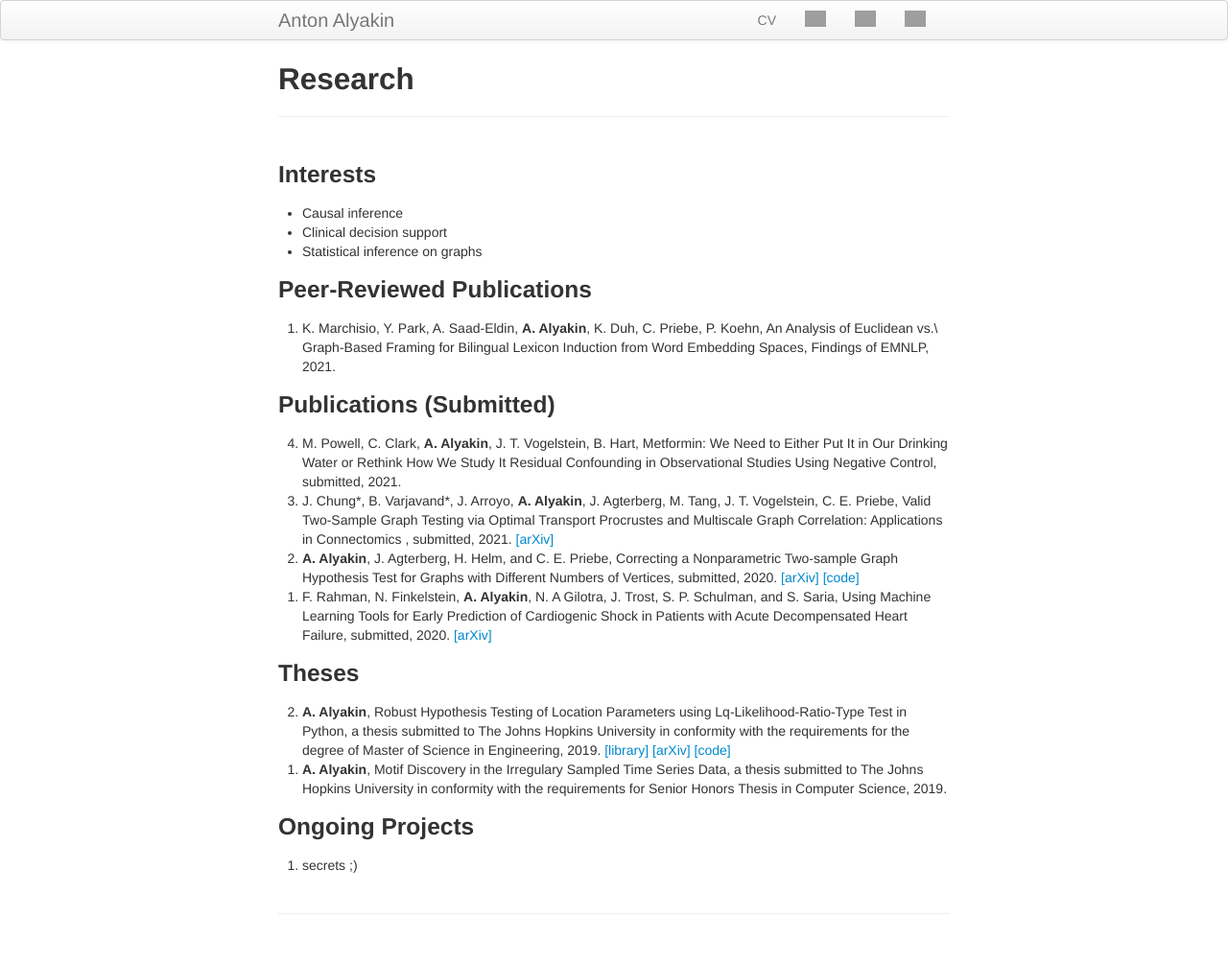
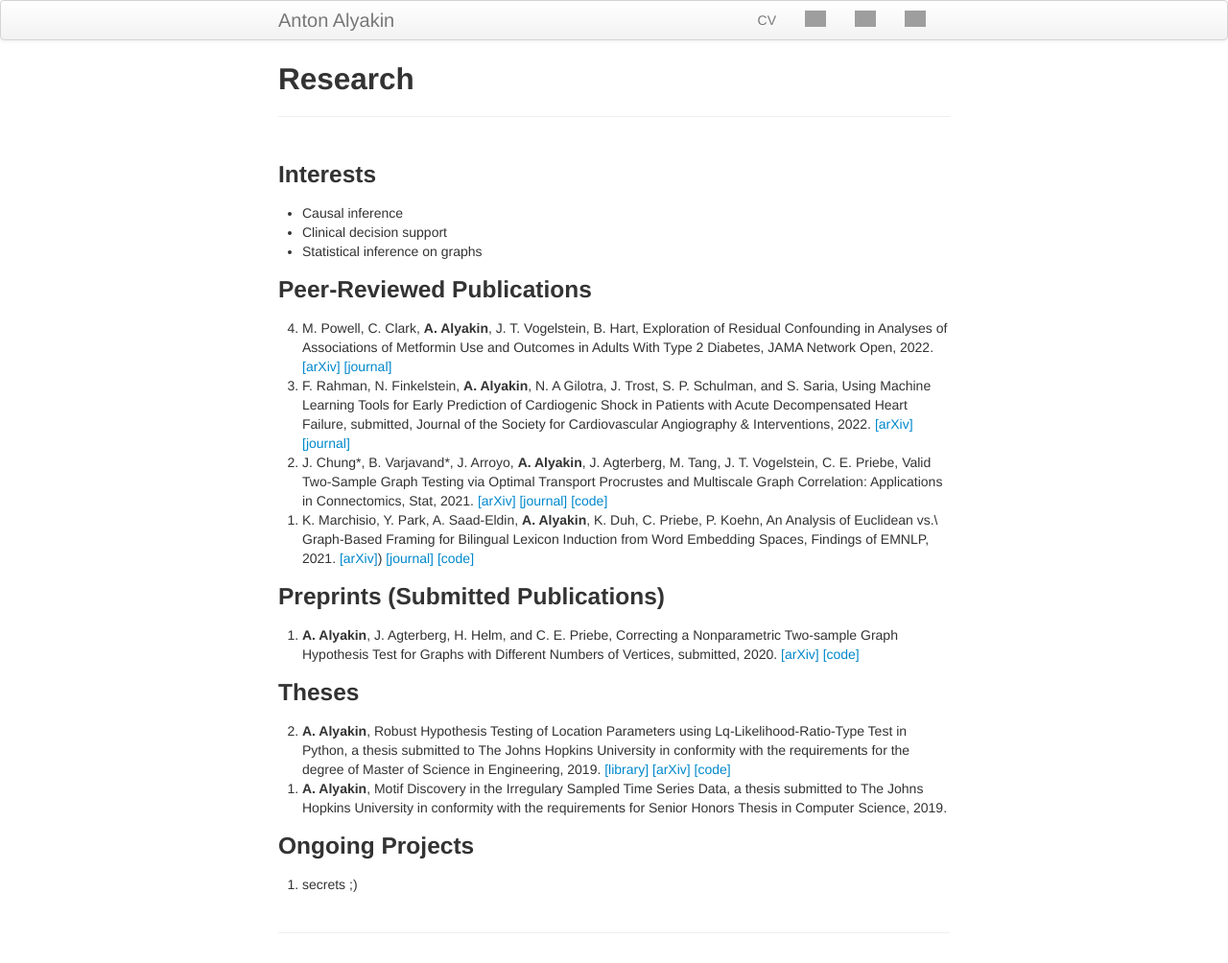
Before and after one commit to alyakin314/alyakin314.github.io, a Jekyll site: the page built from pages/research.md, in a window 1280 px wide. Shown: the whole page at 96% size. Built offline with Jekyll 4.4.1, drawn with Linux system fonts in a browser that asks for light colours; grey boxes are pictures that could not be loaded.

Commit message:
research modified

```diff
--- a/pages/research.md
+++ b/pages/research.md
@@ -8,30 +8,39 @@ title: Research
 - Statistical inference on graphs
 
 ### Peer-Reviewed Publications
+4. M. Powell, C. Clark, **A. Alyakin**, J. T. Vogelstein, B. Hart, Exploration
+   of Residual Confounding in Analyses of Associations of Metformin Use and
+   Outcomes in Adults With Type 2 Diabetes, JAMA Network Open, 2022.
+   [[arXiv]](https://www.medrxiv.org/content/10.1101/2021.09.15.21263634v1)
+   [[journal]](https://jamanetwork.com/journals/jamanetworkopen/article-abstract/2798322)
+3. F. Rahman, N. Finkelstein, **A. Alyakin**, N. A Gilotra, J. Trost, S. P.
+   Schulman, and S. Saria, Using Machine Learning Tools for Early Prediction of
+   Cardiogenic Shock in Patients with Acute Decompensated Heart Failure,
+   submitted, Journal of the Society for Cardiovascular Angiography &
+   Interventions, 2022.
+   [[arXiv]](https://www.researchsquare.com/article/rs-453102/v1)
+   [[journal]](https://www.sciencedirect.com/science/article/pii/S277293032200292)
+2. J. Chung\*, B. Varjavand\*, J. Arroyo, **A. Alyakin**, J. Agterberg, M. Tang,
+   J. T. Vogelstein, C. E. Priebe, Valid Two-Sample Graph Testing via Optimal
+   Transport Procrustes and Multiscale Graph Correlation: Applications in
+   Connectomics, Stat, 2021.
+   [[arXiv]](https://arxiv.org/abs/1911.02741)
+   [[journal]](https://onlinelibrary.wiley.com/doi/abs/10.1002/sta4.429)
+   [[code]](https://github.com/neurodata/improving-latent-distribution-test)
 1. K. Marchisio, Y. Park, A. Saad-Eldin, **A. Alyakin**, K. Duh, C. Priebe, P.
    Koehn, An Analysis of Euclidean vs.\ Graph-Based Framing for Bilingual
    Lexicon Induction from Word Embedding Spaces, Findings of EMNLP, 2021.
+   [[arXiv]](https://arxiv.org/abs/2109.12640))
+   [[journal]](https://aclanthology.org/2021.findings-emnlp.64/)
+   [[code]](https://github.com/kellymarchisio/euc-v-graph-bli)
+{: reversed="reversed"}
 
-### Publications (Submitted)
-4. M. Powell, C. Clark, **A. Alyakin**, J. T. Vogelstein, B. Hart, Metformin: We
-   Need to Either Put It in Our Drinking Water or Rethink How We Study It
-   Residual Confounding in Observational Studies Using Negative Control,
-   submitted, 2021.
-3. J. Chung\*, B. Varjavand\*, J. Arroyo, **A. Alyakin**, J. Agterberg, M. Tang,
-   J. T. Vogelstein, C. E. Priebe, Valid Two-Sample Graph Testing via Optimal
-   Transport Procrustes and Multiscale Graph Correlation: Applications in
-   Connectomics , submitted, 2021.
-   [[arXiv]](https://arxiv.org/abs/1911.02741)
-2. **A. Alyakin**, J. Agterberg, H. Helm, and C. E. Priebe, Correcting a
+### Preprints (Submitted Publications)
+1. **A. Alyakin**, J. Agterberg, H. Helm, and C. E. Priebe, Correcting a
    Nonparametric Two-sample Graph Hypothesis Test for Graphs with Different
    Numbers of Vertices, submitted, 2020.
    [[arXiv]](https://arxiv.org/abs/2008.09434)
    [[code]](https://github.com/alyakin314/correcting-nonpar)
-1. F. Rahman, N. Finkelstein, **A. Alyakin**, N. A Gilotra, J. Trost, S. P.
-   Schulman, and S. Saria, Using Machine Learning Tools for Early Prediction of
-   Cardiogenic Shock in Patients with Acute Decompensated Heart Failure,
-   submitted, 2020.
-   [[arXiv]](https://www.researchsquare.com/article/rs-453102/v1)
 {:reversed="reversed"}
 
 ### Theses
```
